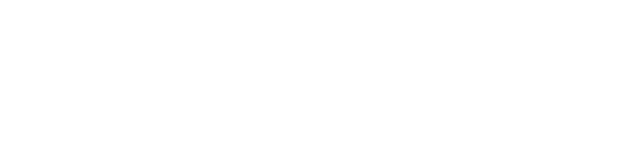
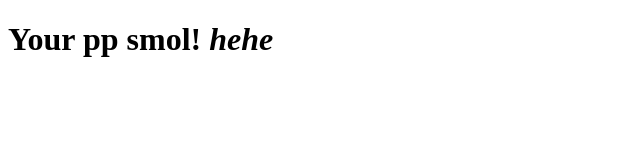
Before and after one commit to ferroflux/ferroflux.github.io, a plain HTML site: page index.html in a window 1280 px wide. Shown: the whole page, without its empty margins (0-640 px from the left). Drawn offline with Linux system fonts and the light colour scheme.

Commit message:
update index.html

```diff
--- a/index.html
+++ b/index.html
@@ -15,6 +15,7 @@
 
 -->
 <head>
+  <h1>Your pp smol! <i>hehe</i>
   <style>
   </style>
   <script>
```
